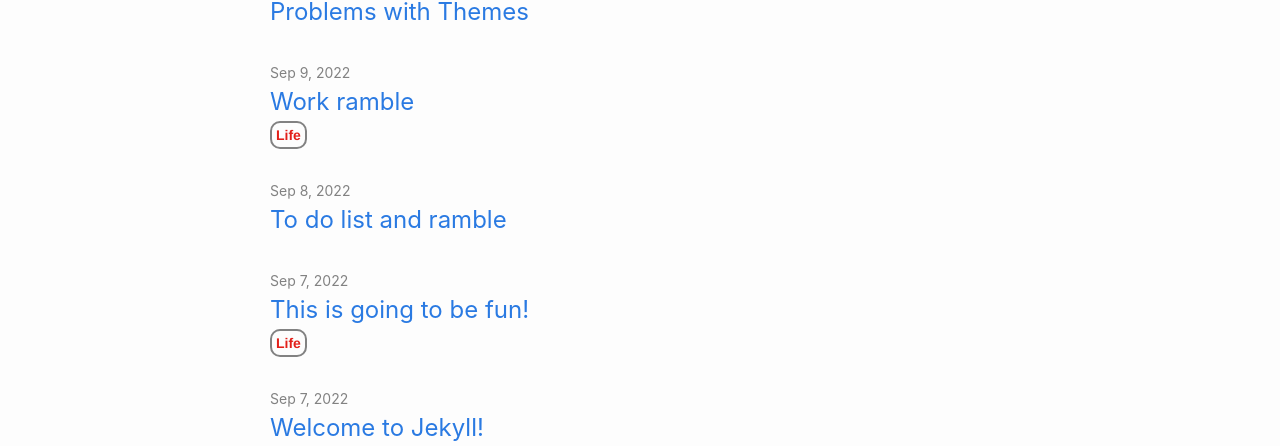
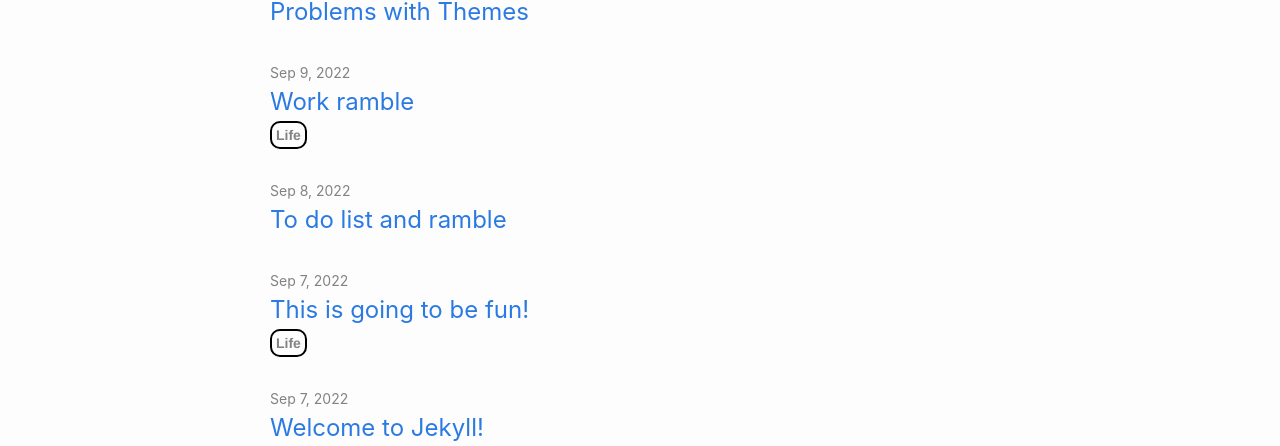
Before and after one commit to MFactor96/MFactor96.github.io, a Jekyll site: the page built from index.markdown, in a window 1280 px wide. Shown: the part 179-625 px from the top of the page. Built offline with Jekyll 4.4.1, drawn with Linux system fonts in a browser that asks for light colours.

Commit message:
Update _layout.scss

```diff
--- a/_sass/minima/_layout.scss
+++ b/_sass/minima/_layout.scss
@@ -209,9 +209,9 @@
 
 .cat-life {
   font-size: $small-font-size;
-  color: $red;
+  color: $grey-color;
   border-radius: 10px;
-  border: 2px solid #828282;
+  border: 2px solid #000000;
   padding: 4px;
   width: 200px;
   height: 150px;
```
